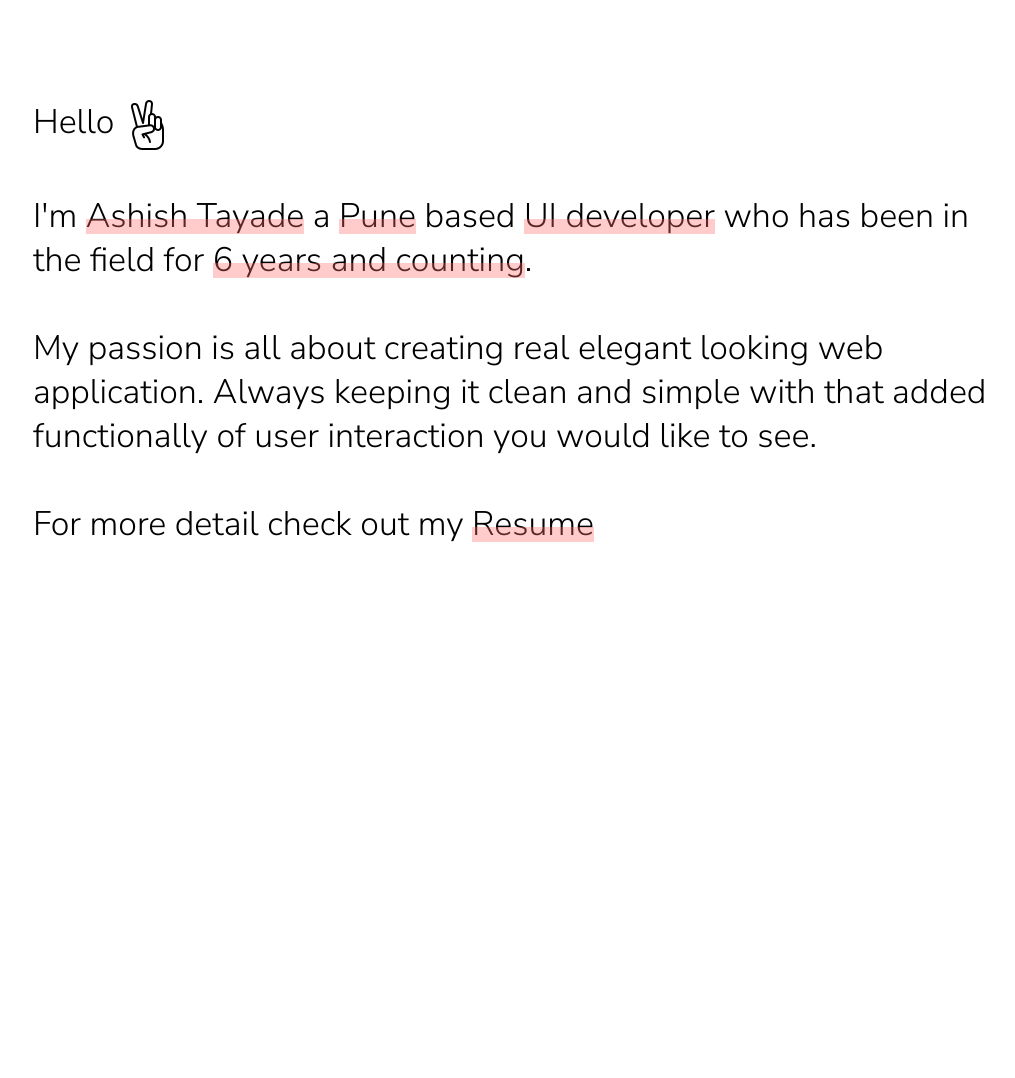
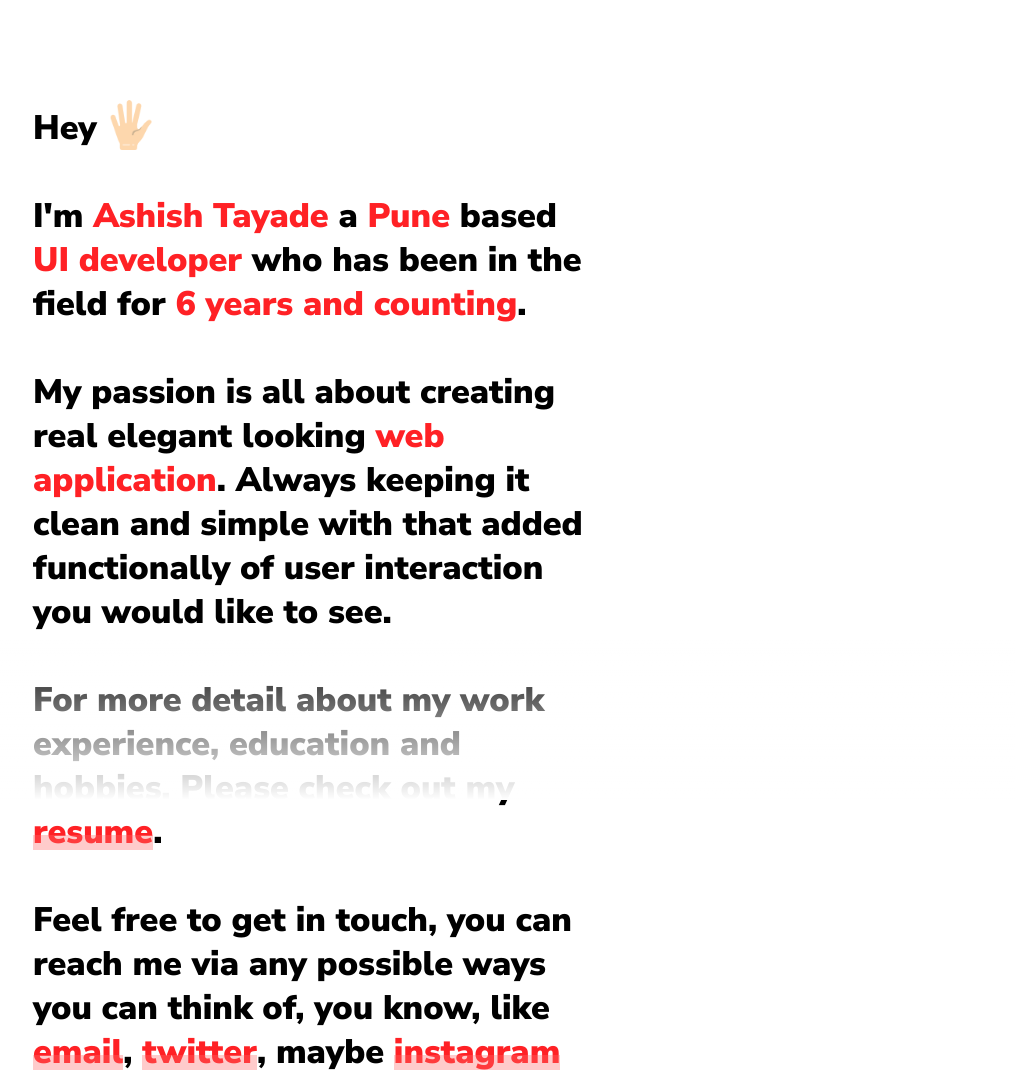
Before and after one commit to ashishtayade/my-resume-website, a plain HTML site: page index.html in a window 1280 px wide. Shown: the top 1078 px of the page, without its empty margins (122-1137 px from the left). Before the commit the page ends 800 px from the top, so only its background shows below. Drawn offline with nearby package versions, Linux system fonts and the light colour scheme.

Commit message:
Add files via upload

```diff
--- a/index.html
+++ b/index.html
@@ -16,21 +16,37 @@
     body {
     	font-family: 'Nunito Sans', sans-serif;
     }
+    body::after {
+        width: 100%;
+        height: 400px;
+        bottom: 0;
+        left: 0;
+        position: fixed;
+        display: block;
+        content: "";
+        background: -webkit-gradient(linear,left top,left bottom,color-stop(1,#fff),color-stop(.6,rgba(255,255,255,0)));
+        background: -moz-linear-gradient(center bottom,#fff 0%,rgba(255,255,255,0) 60%);
+        pointer-events: none;
+    }
   	h1 {
   		font-size: 34px;
   		line-height: 44px;
-  		font-weight: 300;
+  		font-weight: 900;
       color: #000;
   	}
   	h1 span {
   		font-size: 55px;
   	}
-  	h1 strong {
-  		color: #000 !important;
-  		font-weight: 300;
+  	h1 strong, h1 strong a, h1 strong a:focus {
+  		color: #ff2125;
+  		font-weight: 900;
       position: relative;
+      transition: all 0.5s;
+      -webkit-transition: all 0.5s;
+      outline: none;
+      text-decoration: none;
   	}
-    h1 strong:after {
+    h1 strong a:after {
         content: '';
         background: rgba(255, 107, 107, 0.35);
         width: 100%;
@@ -38,6 +54,19 @@
         position: absolute;
         bottom: 5px;
         left: 0px;
+        transition: all 0.5s;
+        -webkit-transition: all 0.5s;
+    }
+    h1 strong a:hover {
+      text-decoration: none;
+      color: #ff2125;
+      transition: all 0.5s;
+      -webkit-transition: all 0.5s;
+    }
+    h1 strong a:hover:after {
+      height: 40px;
+      transition: all 0.5s;
+      -webkit-transition: all 0.5s;
     }
     </style>
     <!-- HTML5 shim and Respond.js for IE8 support of HTML5 elements and media queries -->
@@ -50,17 +79,25 @@
   <body>
     <div class="container">
 	    <div class="row">
-		    <div class="col-md-12">
+		    <div class="col-md-7">
 		     <br/><br/><br/><br/>
-         <h1>Hello <img src="images/hello.png" width="50" style="vertical-align: top" />
+         <h1>Hey <img src="images/hand.png" width="50" style="vertical-align: bottom" />
          <br/><br/>
-			   I'm <strong style="color: #e74c3c">Ashish Tayade</strong> a <strong style="color: #e74c3c">Pune</strong> based <strong style="color: #e74c3c">UI developer</strong> who has been in the field for <strong style="color: #e74c3c">6 years and counting</strong>.
+			   I'm <strong>Ashish Tayade</strong> a <strong>Pune</strong> based <strong>UI developer</strong> who has been in the field for <strong>6 years and counting</strong>.
 			   <br/><br/>
 			   My passion is all about creating real elegant looking <strong>web application</strong>. Always keeping it clean and simple with that added functionally of user interaction you would like to see.
          <br/><br/>
-         For more detail check out my <a href="#"><strong>Resume</strong></a>
+         For more detail about my work experience, education and hobbies. Please check out my <strong><a href="resume/Ashish-Tayade-UI-Developer-Resume.pdf" target="_blank">resume</a></strong>.
+         <br/><br/>
+         Feel free to get in touch, you can reach me via any possible ways you can think of, you know, like <strong><a href="mailto:ashish.tayade4@gmail.com" target="_blank">email</a></strong>, <strong><a href="https://twitter.com/pixpalette" target="_blank">twitter</a></strong>, maybe <strong><a href="https://www.instagram.com/ashish.tayade/" target="_blank">instagram</a></strong>
+         <br/><br/>
+         Thank you for coming. Hope you had a little nice time here.
+         <br/><br/>
+         Have a good day!
+         <br/><br/>
+         <img src="images/smile.png" width="50" style="vertical-align: top" />
          </h1>
-         <br/><br/><br/><br/>
+         <br/><br/><br/><br/><br/><br/><br/><br/>
 		    </div>
 	    </div>
     </div>
```
Also changed, not shown: images/hand.png (added), images/namaste.png (added), images/smile.png (added), images/smile1.png (added), 1 other file.
